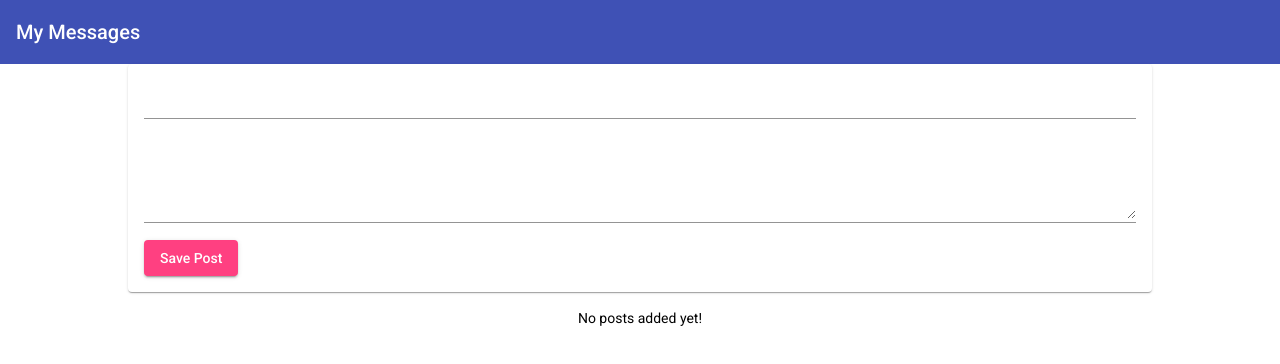
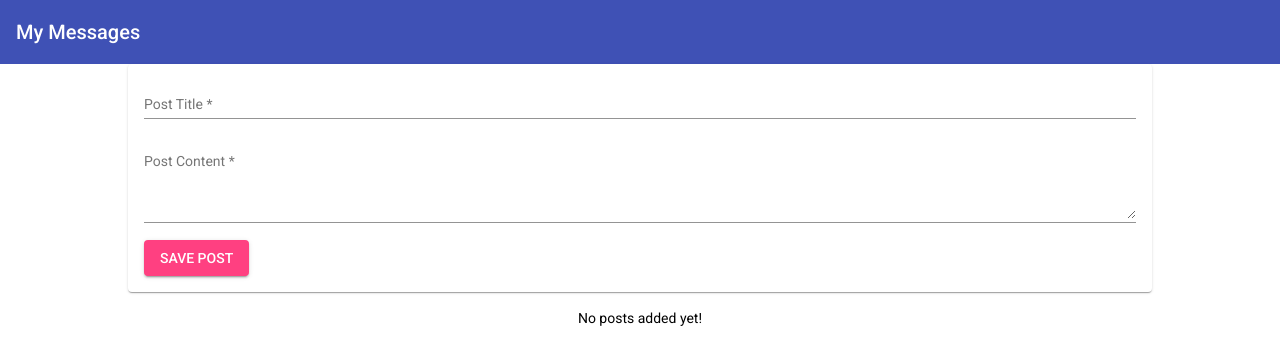
Before and after one commit to Cannon-Cloud/SocialApp, an Angular app: page / in a window 1280 px wide. Shown: the top 364 px of the page. Built offline with nearby package versions, Linux system fonts and the light colour scheme.

Commit message:
Frontend withouth backend complete

```diff
--- a/src/app/posts/post-create/post-create.component.html
+++ b/src/app/posts/post-create/post-create.component.html
@@ -7,6 +7,7 @@
         name="title"
         ngModel
         required
+        placeholder="Post Title"
         minlength="2"
         #title="ngModel"
       />
@@ -19,10 +20,11 @@
         name="content"
         ngModel
         required
+        placeholder="Post Content"
         #content="ngModel"
       ></textarea>
       <mat-error *ngIf="content.invalid">Please enter some content</mat-error>
     </mat-form-field>
-    <button mat-raised-button color="accent" type="submit">Save Post</button>
+    <button mat-raised-button color="accent" type="submit">SAVE POST</button>
   </form>
 </mat-card>
--- a/src/app/posts/post-create/post-create.component.ts
+++ b/src/app/posts/post-create/post-create.component.ts
@@ -19,5 +19,6 @@ export class PostCreateComponent {
       return;
     }
     this.postsService.addPost(form.value.title, form.value.content);
+    form.resetForm();
   }
 }
--- a/src/app/posts/post-list/post-list.component.html
+++ b/src/app/posts/post-list/post-list.component.html
@@ -4,6 +4,10 @@
       {{ post.title }}
     </mat-expansion-panel-header>
     <p>{{ post.content }}</p>
+    <mat-action-row>
+      <button mat-button color="primary">EDIT</button>
+      <button mat-button color="warn">DELETE</button>
+    </mat-action-row>
   </mat-expansion-panel>
 </mat-accordion>
 <p class="info-text mat-body-1" *ngIf="posts.length <= 0">
```
